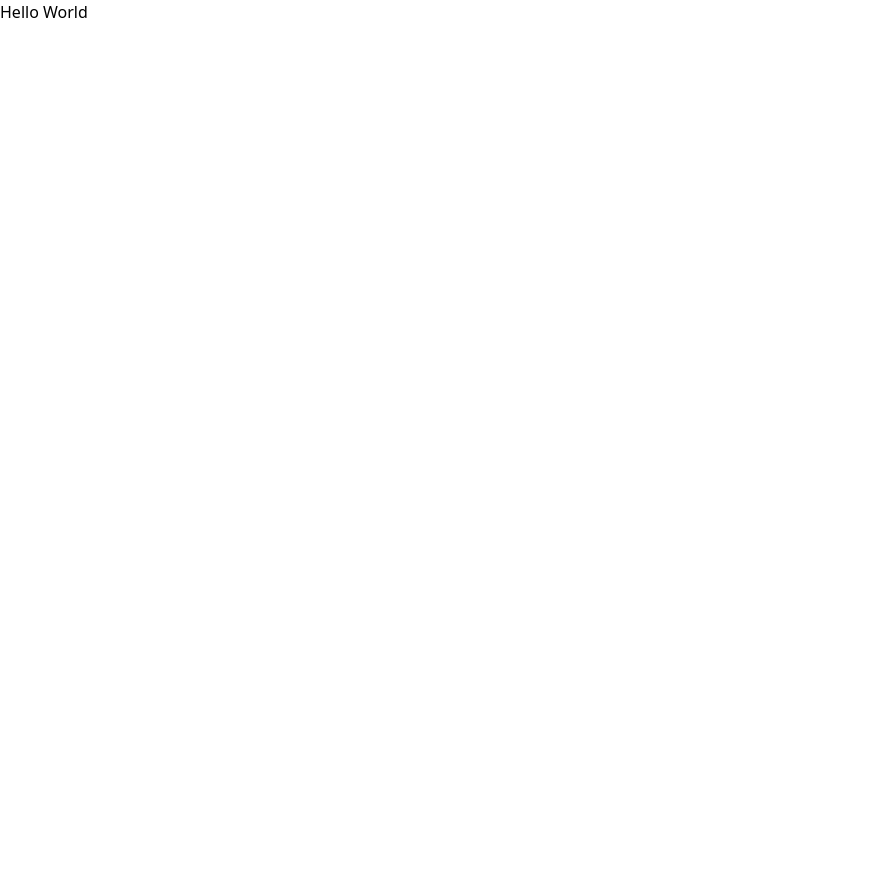
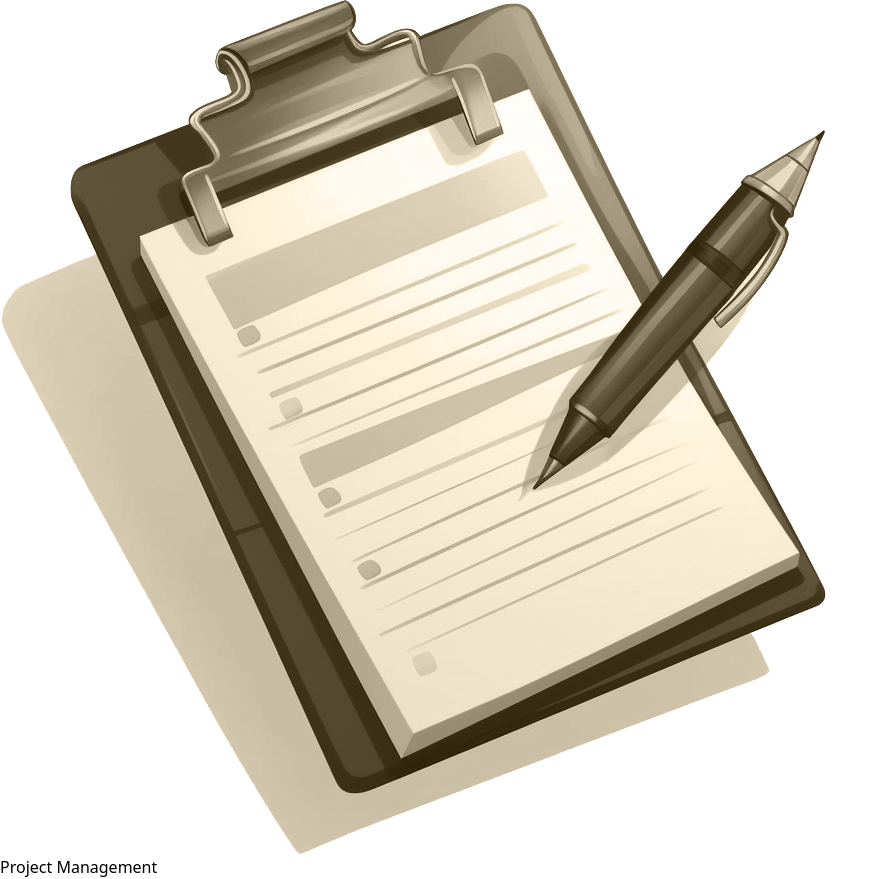
Before and after one commit to genialpleasure/Project-Management, a React (Vite) app: page / in a window 1280 px wide. Shown: the whole page, without its empty margins (0-888 px from the left). Before the commit the page ends 800 px from the top, so only its background shows below. Built offline with nearby package versions, Linux system fonts and the light colour scheme.

Commit message:
Working on project management application

```diff
--- a/src/App.jsx
+++ b/src/App.jsx
@@ -1,7 +1,8 @@
+import Header from './Components/Header.jsx';
 function App() {
   return (
     <>
-      <h1 className="my-8 text-center text-5xl font-bold">Hello World</h1>
+      <Header/>
     </>
   );
 }
--- /dev/null
+++ b/src/Components/Header.jsx
@@ -0,0 +1,9 @@
+import logo from '../assets/no-projects.png';
+
+export default function Header() {
+    return <div className='w-[35rem] mt-16'>
+        <img src={logo} alt="management-logo" />
+        <h1>Project Management</h1>
+        <p></p>
+    </div>
+}
```
Also changed, not shown: 1 other file (tests, documents, lock files or other folders).
